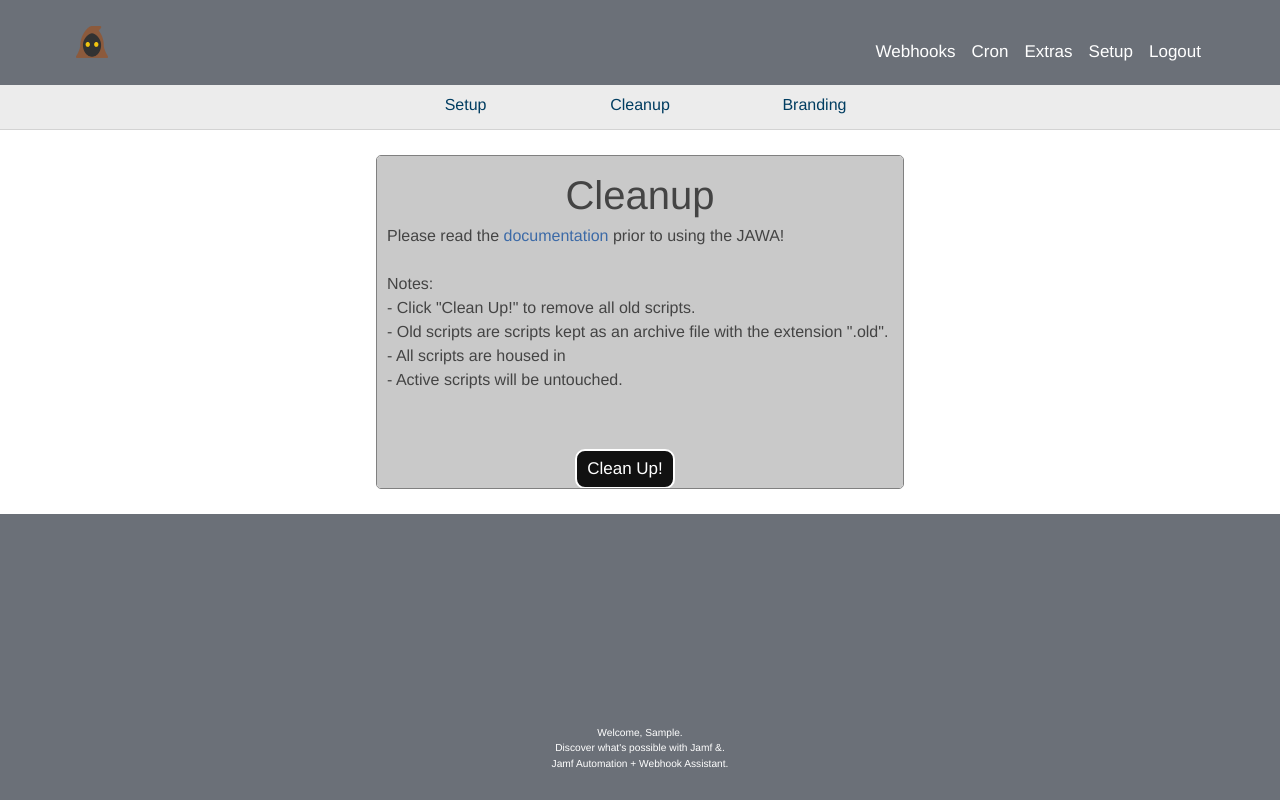
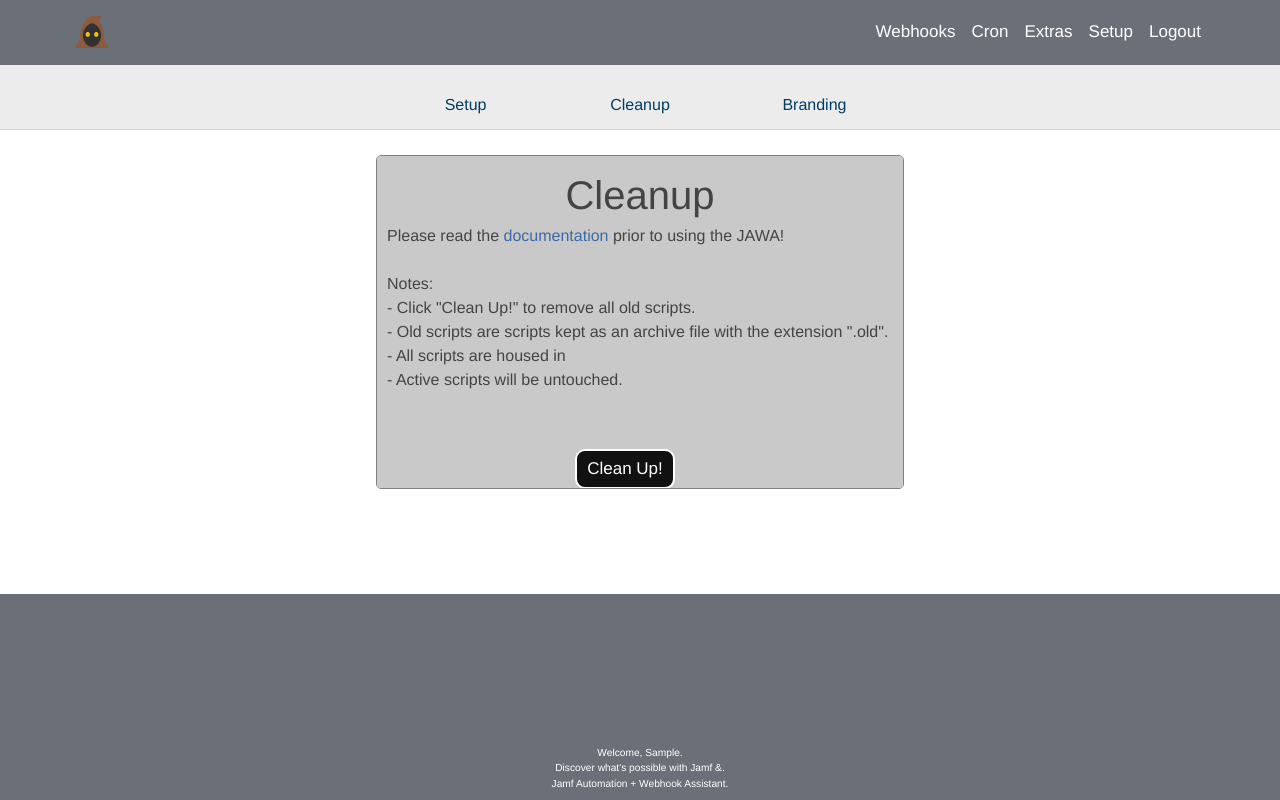
Before and after one commit to jamf/JAWA, a Flask app: page /cleanup in a window 1280 px wide. Run offline with Flask 2, Linux system fonts and the light colour scheme; the visitor is signed in with stand-in values (Sample User, id 1); some libraries are stand-ins or nearby versions.

Commit message:
Improving style

```diff
--- a/static/css/account.css
+++ b/static/css/account.css
@@ -36,7 +36,7 @@ form.files-form {
     margin-left: auto;
     margin-right: auto;
 
-    max-width: 1000px;
+    max-width: fit-content;
     background-color: #c9c9c9;
     border: 1px solid gray;
     border-radius: 5px;
--- a/static/css/nav.css
+++ b/static/css/nav.css
@@ -45,11 +45,11 @@
 }
 
 .navbar-inverse .navbar-toggle {
-    margin-top: 20px;
+    margin-top: 5px;
 }
 
 .navbar-nav li {
-    margin-top: 20px;
+    /*margin-top: 20px;*/
 }
 
 #last_nav_link {
@@ -60,7 +60,7 @@ nav {
     padding: 10px;
     font-size: 17px;
     color: white;
-    height: 85px;
+    /*height: 85px;*/
     background-color: #6b7078;
 }
 
@@ -79,3 +79,20 @@ nav > a {
     background-color: #6b7078;
     padding: 10px;
 }
+
+.footer {
+  /*position: absolute;*/
+  bottom: 0;
+  width: 100%;
+  height: 80px;
+  background: transparent;
+  /*border-top: solid 1px #eee;*/
+}
+
+.footer p {
+  margin-top: 30px;
+}
+
+.article {
+  padding-top: 40px;
+}
```
